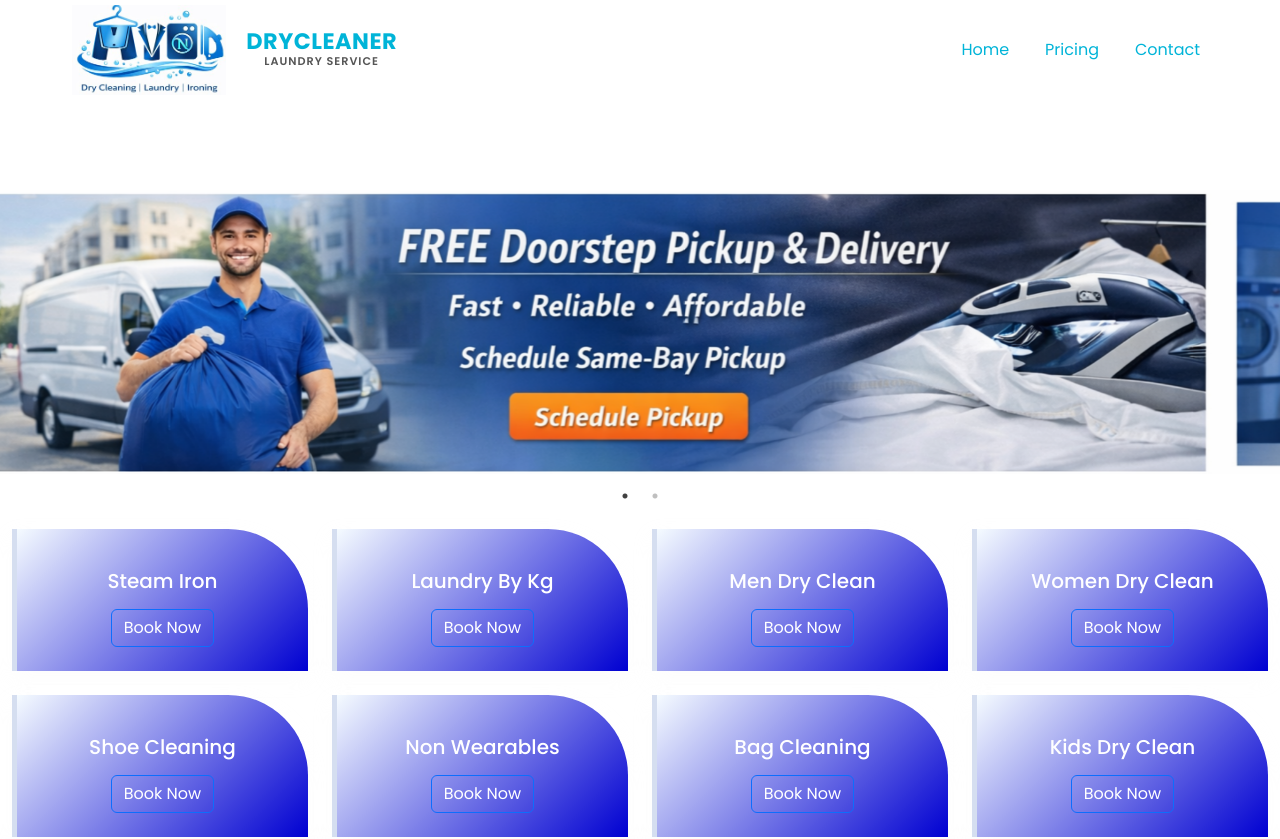
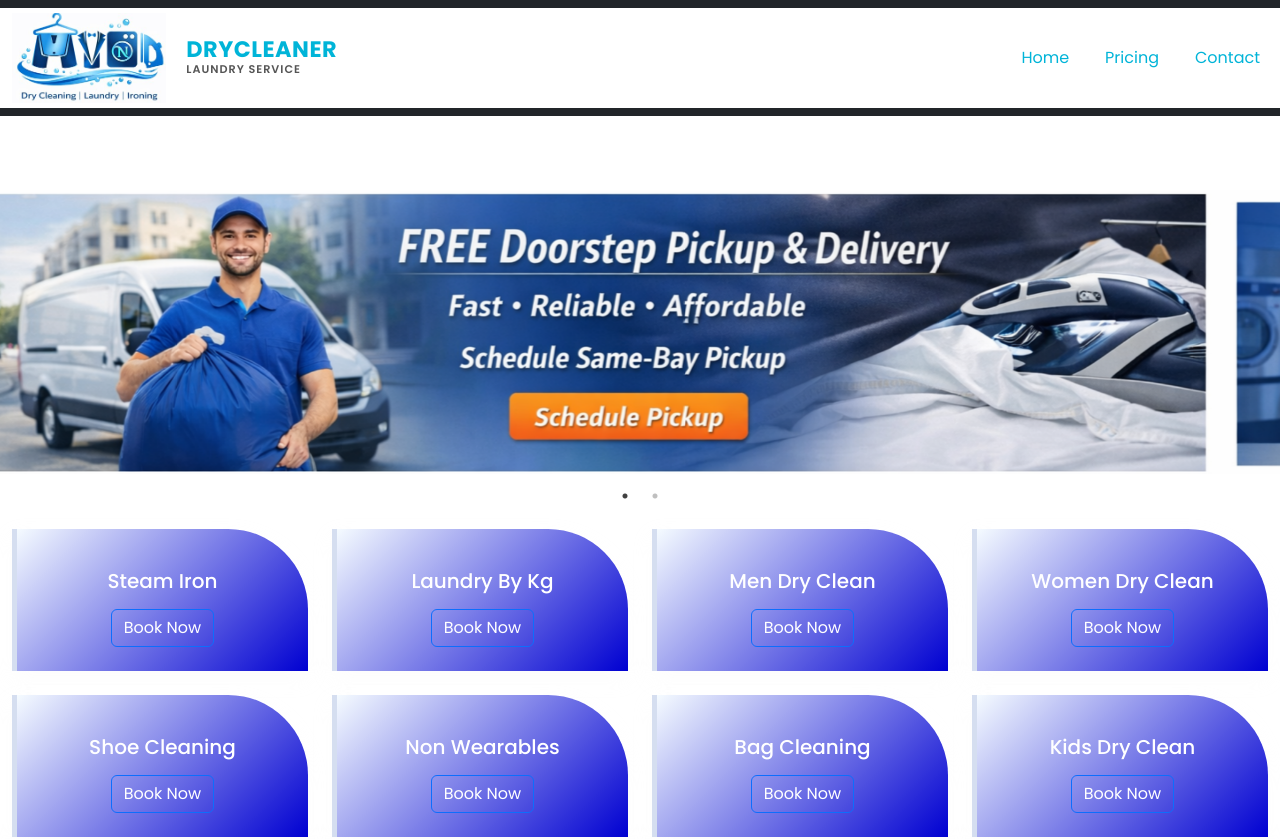
Before and after one commit to nileshghorpade55/mynd, a React (Vite) app: page / in a window 1280 px wide. Shown: the top 839 px of the page. Built offline with nearby package versions, Linux system fonts and the light colour scheme.

Commit message:
changes done for Routing

```diff
--- a/src/App.css
+++ b/src/App.css
@@ -133,19 +133,6 @@ h1{
     left: 150%;
   }
 }
-/* Updated CSS for a Navbar end */
-.navbar {
-  width: 100%;
-  height: 70px;   /* fixed height */
-  display: flex;
-  justify-content: space-between;
-  align-items: center;
-  padding: 0 60px;
-  background-color: white!important;
-  color: rgb(12, 11, 11);
-  text-align: center;
-
-}
 
 .logo {
   font-size: 22px;
@@ -170,7 +157,10 @@ h1{
 .nav-links li:hover {
   color: #181818;
 }
-
+.navbar-nav .nav-link:hover {
+  color: #ffc107; /* yellow or any color you want */
+  background-color: transparent !important;
+}
 .container {
   max-width: 1400px;
   margin: auto;
--- a/src/component/Navbar.css
+++ b/src/component/Navbar.css
@@ -18,7 +18,8 @@
 .navbar {
   position: absolute;
   top: 0;
-
+  min-height: 70px;
   width:100%;
   z-index: 1050;
+  color: #ffffff;
 }
--- a/src/component/StoreCard.jsx
+++ b/src/component/StoreCard.jsx
@@ -1,7 +1,7 @@
 import React from "react";
 import "./StoreCard.css";
 
-const StoreCard = ({ title, address, rating, reviews, lat, lng, phone }) => {
+const StoreCard = ({ title, address, rating, reviews, lat, lng, phoneNumber }) => {
 
   const handleDirections = () => {
     window.open(
```
